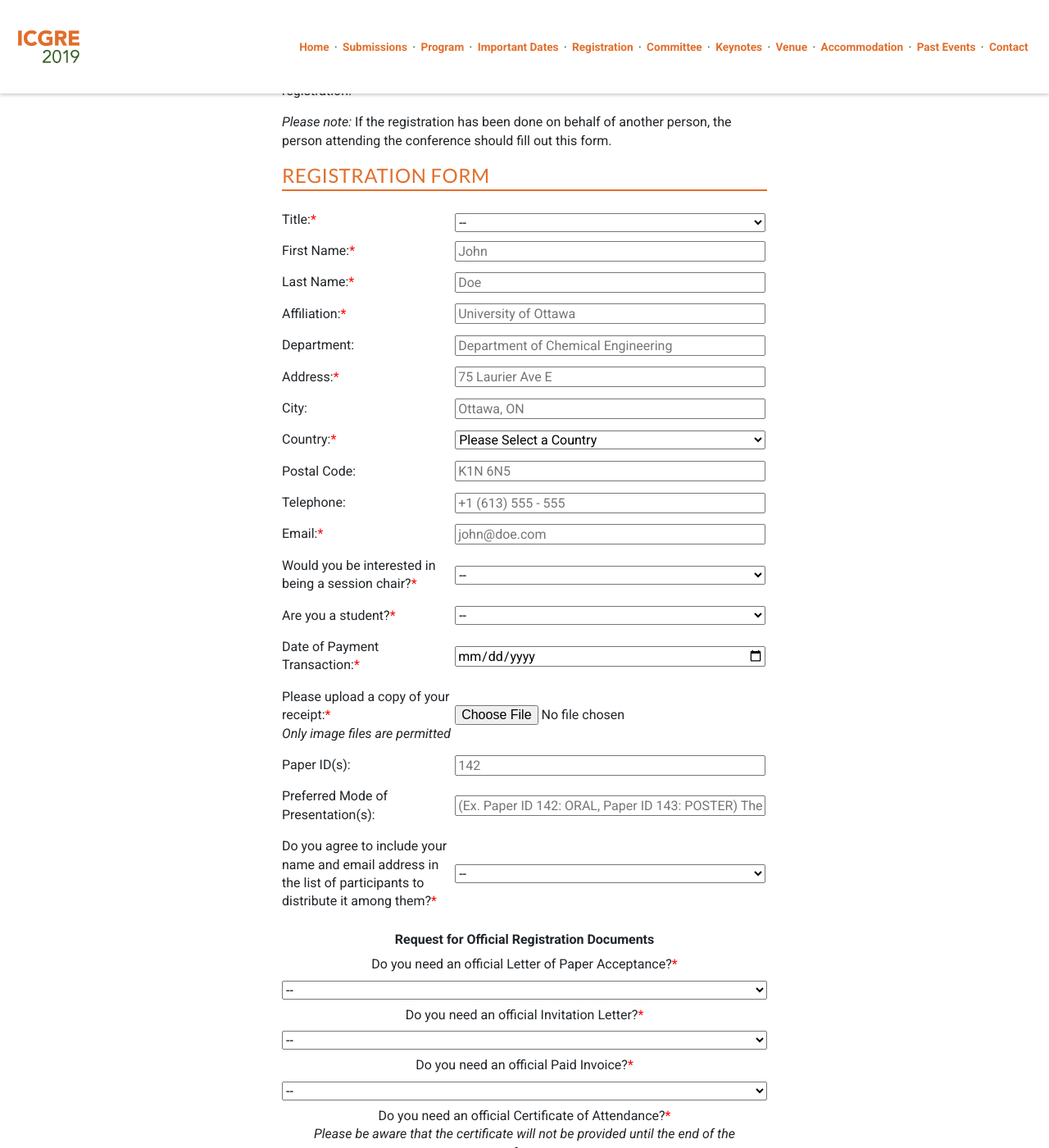
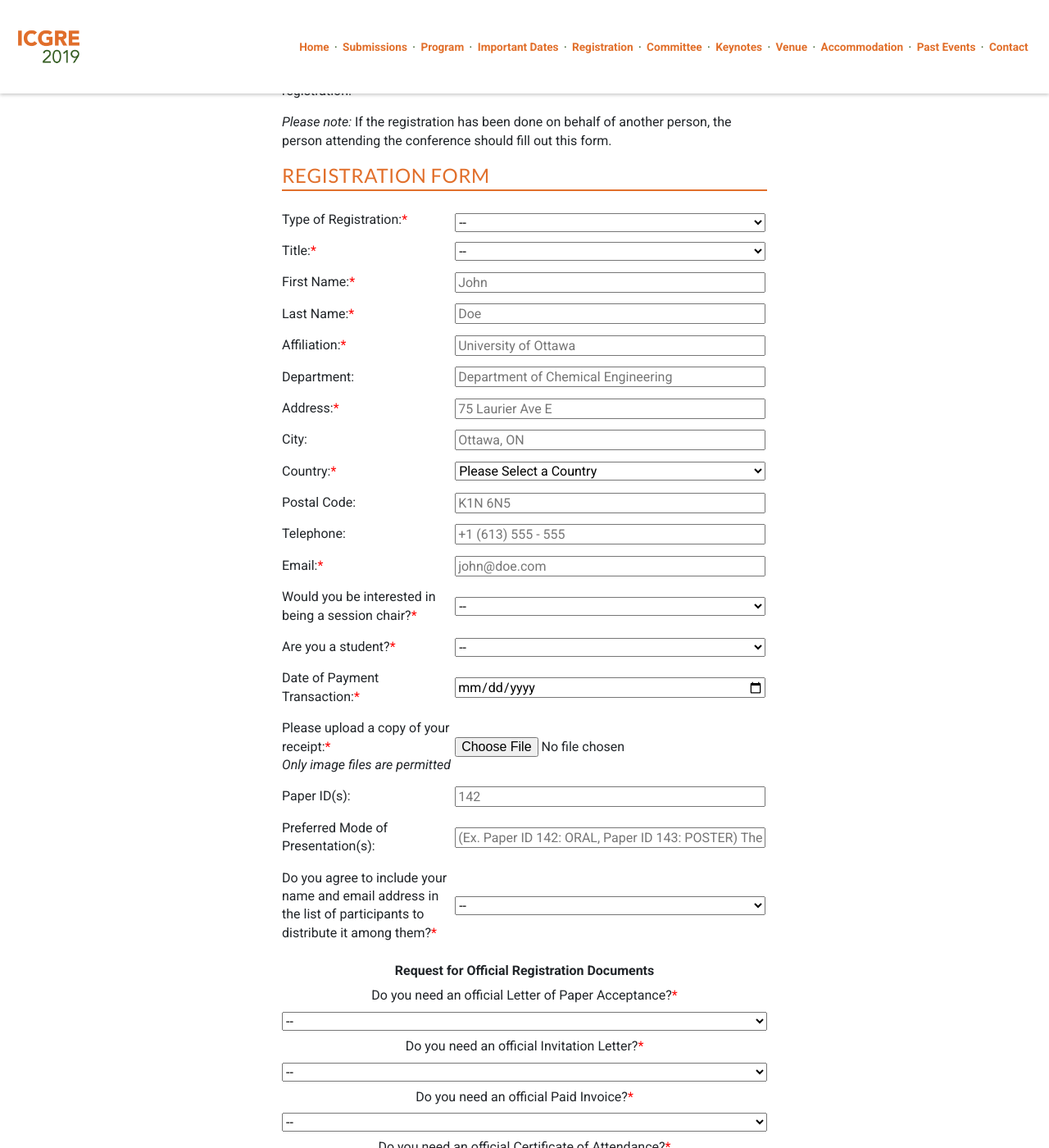
Before and after one commit to emdsgn/icgre, a Jekyll site: the page built from registration.html, in a window 1280 px wide and 1400 px high, scrolled down 1650 px. Shown: the whole window at 82% size. Built offline with Jekyll 4.4.1, drawn with Linux system fonts in a browser that asks for light colours; nearby versions of some CDN libraries; Markdown is read by kramdown in place of the engine named in the settings; comment, search, counter and statistics services are not loaded.

Commit message:
added type of registration in registration form

```diff
--- a/_includes/css/general.css
+++ b/_includes/css/general.css
@@ -907,7 +907,7 @@ textarea {
 .registrationDocuments select {
 	width: 100%;
 }
-
+#Type_of_Registration-error,
 #title-error,
 #First_Name-error,
 #Last_Name-error,
--- a/_includes/registration-form.html
+++ b/_includes/registration-form.html
@@ -1,6 +1,19 @@
 <h2>Registration Form</h2>
 
     <form action="../registrationform.php" name="registration" method="post" enctype="multipart/form-data" class="registration">
+
+     <label for="Type_of_Registration">Type of Registration:<span class="asterik">*</span></label>
+     <select name="Type_of_Registration" id="Type_of_Registration">
+                <option selected="" disabled="">--</option>
+                <option>Author</option>
+                <option>Participant</option>
+                <option>Accompanying Person</option>
+                <option>Additional Paper</option>
+                <option>Workshop</option>
+                <option>Closing Ceremony</option>
+                </select>
+                <br>
+
 
     <label for="title">Title:<span class="asterik">*</span></label>
     <select name="title" id="title">
--- a/js/form-validation.js
+++ b/js/form-validation.js
@@ -11,6 +11,7 @@ $(function() {
       title: {
         required: true,
       },
+	  Type_of_Registration: "required",
       First_Name: "required",
       Last_Name: "required",
       affiliation: "required",
@@ -35,6 +36,7 @@ $(function() {
     },
     // Specify validation error messages
     messages: {
+	  Type_of_Registration: "Please select your registration type",
       title: "Please select your prefix",
       First_Name: "Please enter your first name",
       Last_Name: "Please enter your last name",
```
Also changed, not shown: 3 other files.
